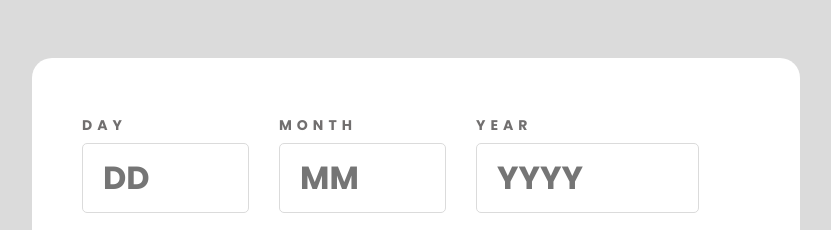
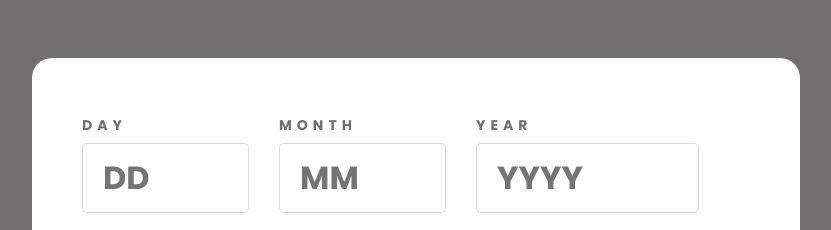
Before and after one commit to minhkhai2005/Age-calculator-app, a plain HTML site: page index.html in a window 1280 px wide. Shown: the top 230 px of the page, without its empty margins (224-1055 px from the left). Drawn offline with Linux system fonts and the light colour scheme.

Commit message:
Update style.css

```diff
--- a/style.css
+++ b/style.css
@@ -29,7 +29,7 @@ input[type="number"]::-webkit-inner-spin-button,
 }
 
 html {
-    background: var(--Light-grey);
+    background: var(--Smokey-grey);
 }
 
 .wrapper {
```
